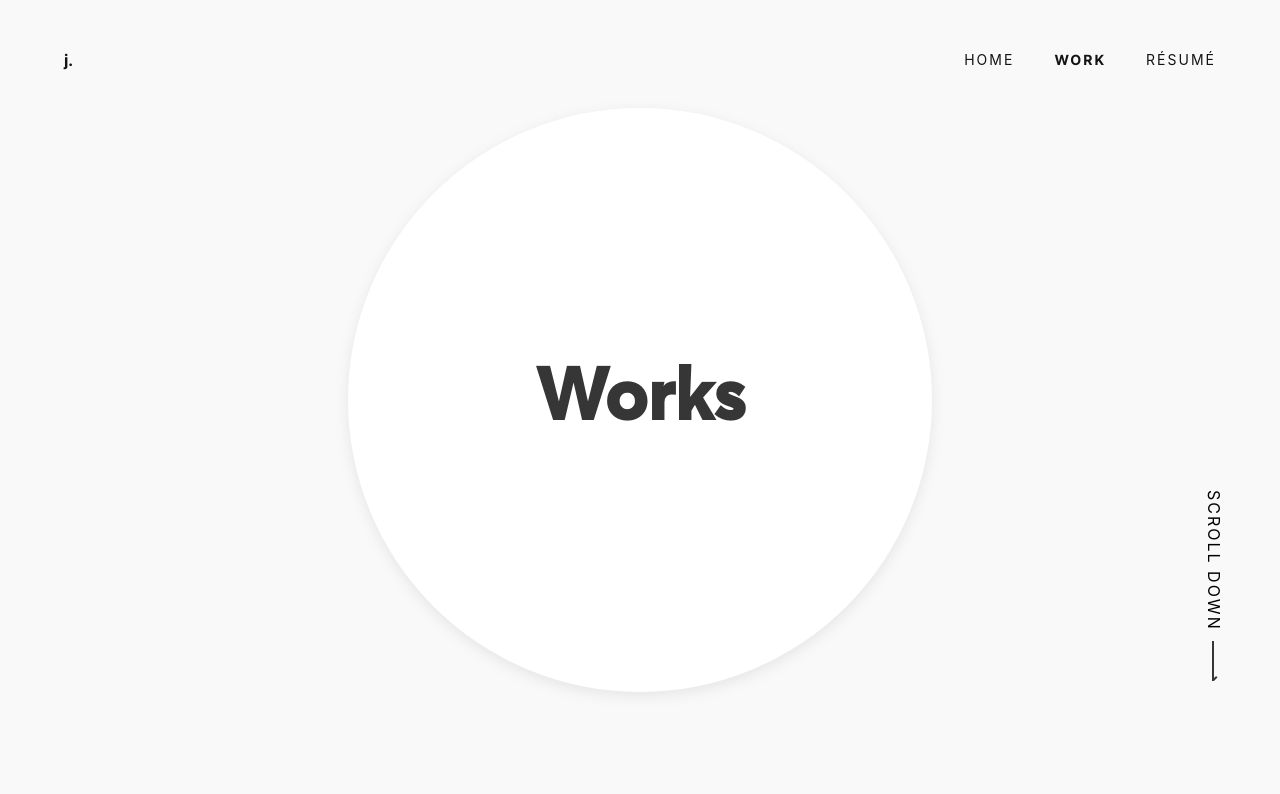
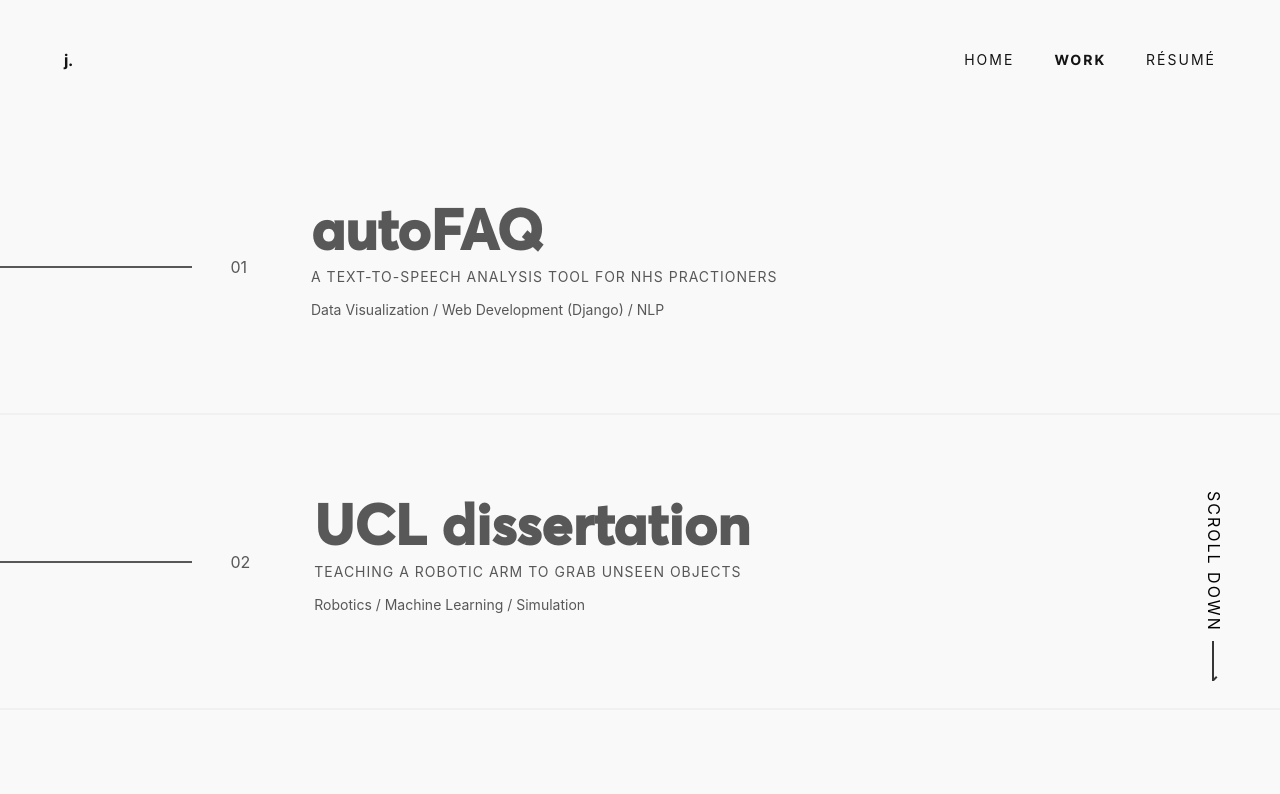
Before and after one commit to jhtkoo0426/jhtkoo0426.github.io, a React (Create React App) app in the folder app/: page /work in a window 1280 px wide. Shown: the top 794 px of the page. Built offline with nearby package versions, Linux system fonts and the light colour scheme.

Commit message:
Updated work page styling

```diff
--- a/app/src/css/app.scss
+++ b/app/src/css/app.scss
@@ -1,6 +1,7 @@
 // Styling for App.js
 $white: #FFF;
 $grey: #F9F9F9;
+$mid-grey: #f1f1f1;
 $black: #141414;
 $semidark-grey: #585858;
 $dark-grey: #363636;
@@ -21,6 +22,7 @@ $dark-grey: #363636;
     --white: #{$white};
     --black: #{$black};
     --grey: #{$grey};
+    --mid-grey: #{$mid-grey};
     --semidark-grey: #{$semidark-grey};
     --dark-grey: #{$dark-grey};
 
--- a/app/src/css/work.scss
+++ b/app/src/css/work.scss
@@ -1,37 +1,7 @@
 // Styling for the work showcase page
 .work-container {
-    --circle-diameter: calc(30vw + 200px);
-
-    .landing {
-        width: 100%;
-        height: 100vh;
-        display: grid;
-        align-items: center;
-
-        .background {
-            position: relative;
-            left: calc(50% - var(--circle-diameter) / 2);
-            grid-row: 1;
-            grid-column: 1;
-            z-index: 1;
-            width: var(--circle-diameter);
-            height: var(--circle-diameter);
-            border-radius: 50%;
-            box-shadow: rgba(149, 157, 165, 0.2) 0px 4px 14px;
-            background-color: var(--white);
-        }
-
-        .landing-content {
-            grid-row: 1;
-            grid-column: 1;
-            z-index: 5;
-            padding: 0 20%;
-
-            .landing-intro { text-align: center; }
-        }
-    }
-
     .project-gallery-container {
         width: 100%;
+        margin-top: var(--topnav-992plus-height);
     }
 }
--- a/app/src/css/worklink.scss
+++ b/app/src/css/worklink.scss
@@ -6,8 +6,8 @@
     align-items: center;
     gap: 5%;
     text-decoration: none;
-    border-bottom: 2px solid var(--grey);
-    background-color: var(--white);
+    border-bottom: 2px solid var(--mid-grey);
+    background-color: var(--grey);
 
     .work-num {
         display: flex;
--- a/app/src/pages/Work.js
+++ b/app/src/pages/Work.js
@@ -7,15 +7,6 @@ const Work = () => {
     return (
         <div className="work-container">
             {/* Section 01 - Landing */}
-            <div className="landing">
-                {/* Circular background aesthetic */}
-                <div className="background"></div>
-                <div className="landing-content">
-                    <div className="landing-intro">
-                        <Title size={"huge"}>Works</Title>
-                    </div>
-                </div>
-            </div>
 
             {/* Section 02 - Project gallery */}
             <div className="project-gallery-container">
```
